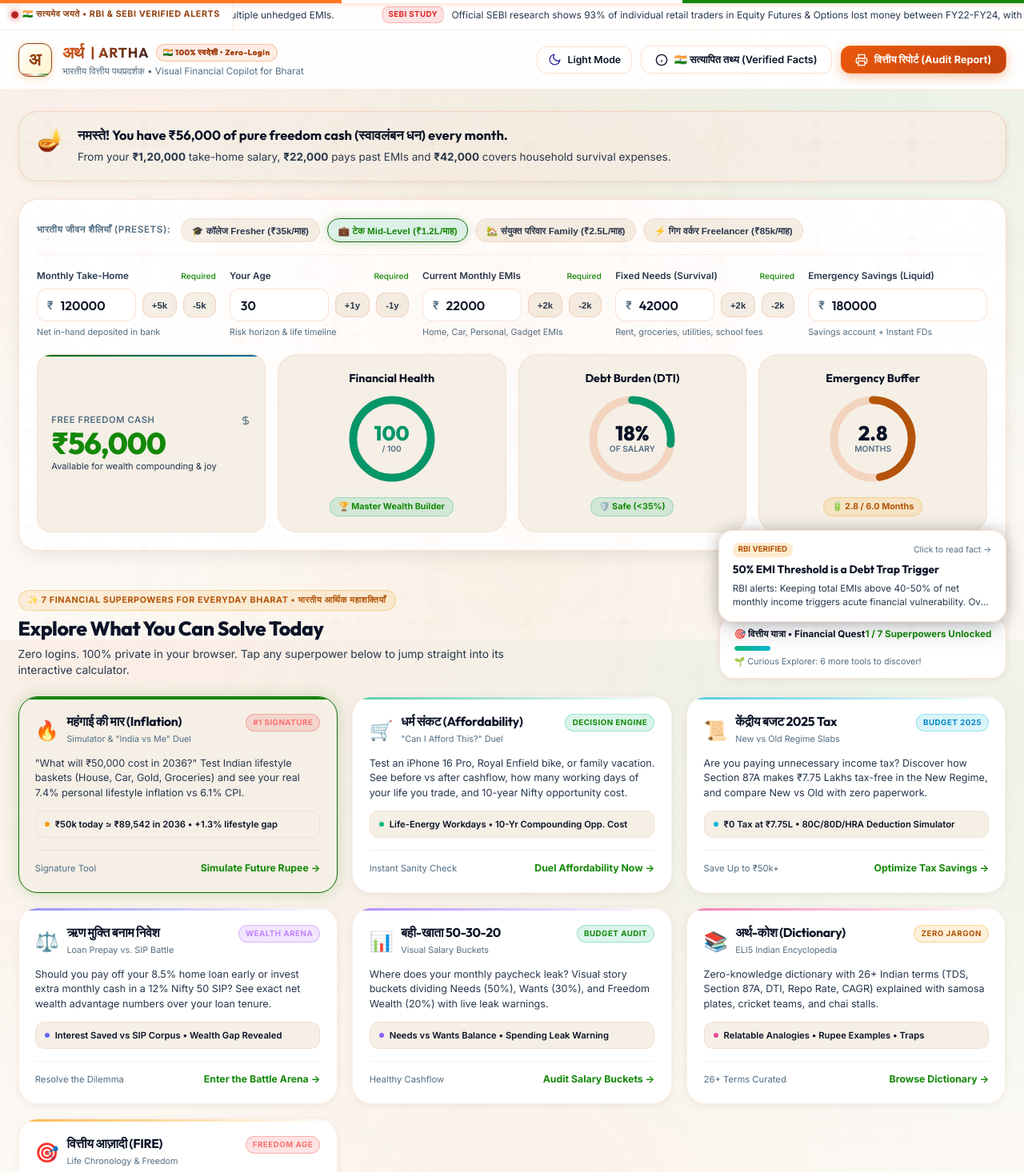
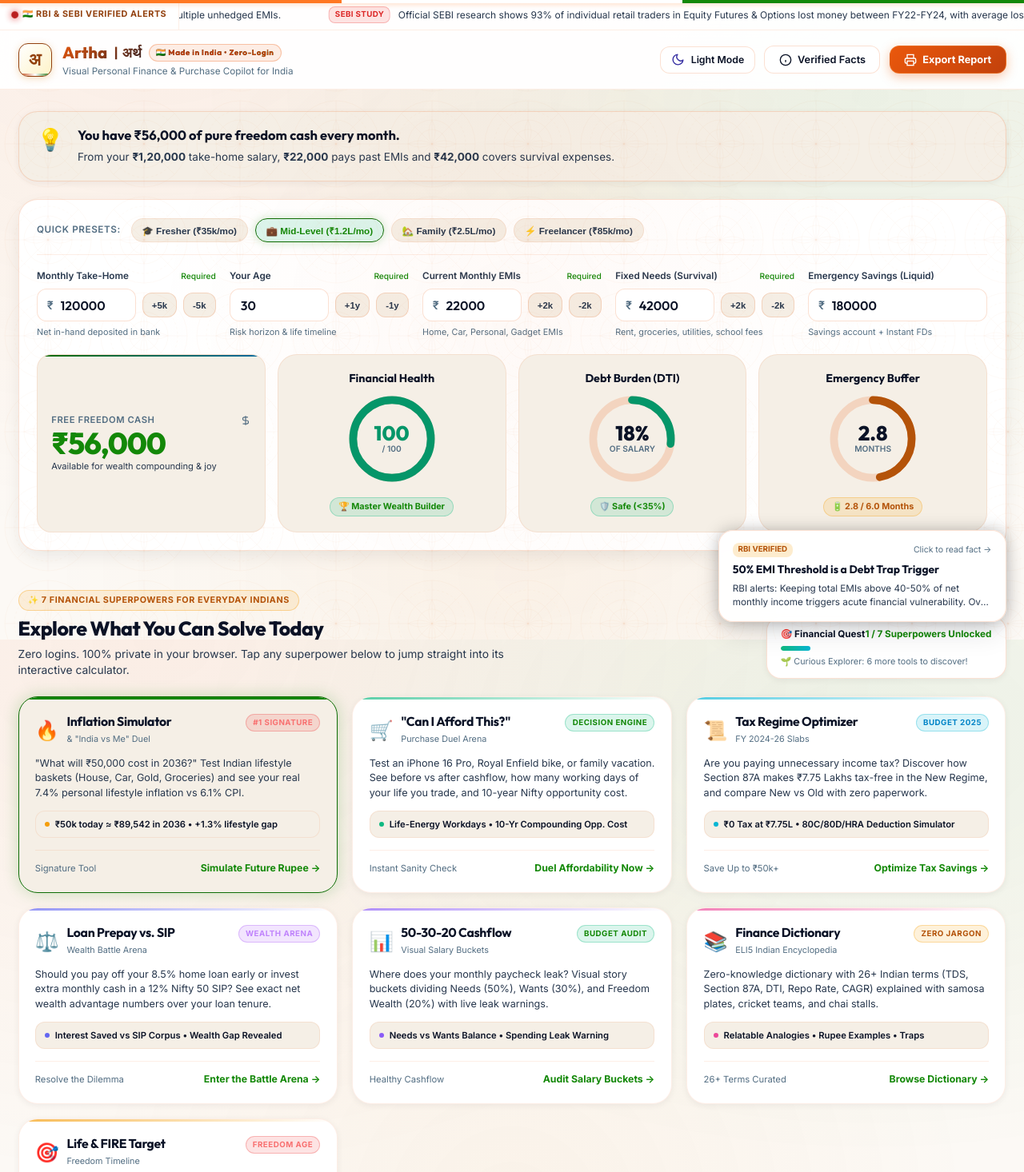
Before and after one commit to Abhishek270995/artha-finance, a website: page index.html in a window 1280 px wide. Shown: the top 1466 px of the page at 80% size. Drawn offline with Linux system fonts and the light colour scheme; a web font is replaced by a local one.

Commit message:
fix: simplify language to everyday English for common man while keeping authentic Indian colors and themes

```diff
--- a/index.html
+++ b/index.html
@@ -3,7 +3,7 @@
 <head>
   <meta charset="UTF-8">
   <meta name="viewport" content="width=device-width, initial-scale=1.0">
-  <title>Artha (अर्थ) | Visual Personal Finance & Purchase Copilot for Bharat</title>
+  <title>Artha (अर्थ) | Visual Personal Finance & Purchase Copilot for India</title>
   <meta name="description" content="Visual personal finance copilot for Indians. Compare purchase decisions before and after, optimize taxes, visualize inflation erosion, and stay protected with verified RBI/SEBI advisories.">
   <meta name="theme-color" content="#07090e">
 
@@ -29,7 +29,7 @@
   <aside class="ticker-container" aria-label="Verified Financial Advisory Ticker">
     <div class="ticker-label">
       <span class="pulse-dot"></span>
-      <span>🇮🇳 सत्यमेव जयते • RBI & SEBI Verified Alerts</span>
+      <span>🇮🇳 RBI & SEBI Verified Alerts</span>
     </div>
     <div class="ticker-viewport">
       <div class="ticker-track" id="tickerTrack">
@@ -41,14 +41,14 @@
   <!-- 2. Site Header -->
   <header class="site-header">
     <div class="container header-inner">
-      <a href="#" class="brand-wrapper" title="अर्थ (Artha) - भारतीय वित्तीय पथप्रदर्शक">
+      <a href="#" class="brand-wrapper" title="Artha | Visual Personal Finance Copilot">
         <div class="brand-logo" aria-label="Artha Logo">अ</div>
         <div class="brand-info">
           <div class="brand-name">
-            अर्थ <span class="text-subtle" style="font-weight: 700; font-size: 1.15rem; letter-spacing: 0.05em;">| ARTHA</span>
-            <span class="brand-badge">🇮🇳 100% स्वदेशी • Zero-Login</span>
-          </div>
-          <span class="brand-tagline">भारतीय वित्तीय पथप्रदर्शक • Visual Financial Copilot for Bharat</span>
+            Artha <span class="text-subtle" style="font-weight: 700; font-size: 1.15rem; letter-spacing: 0.05em;">| अर्थ</span>
+            <span class="brand-badge">🇮🇳 Made in India • Zero-Login</span>
+          </div>
+          <span class="brand-tagline">Visual Personal Finance & Purchase Copilot for India</span>
         </div>
       </a>
 
@@ -82,7 +82,7 @@
             <line x1="12" y1="16" x2="12" y2="12"></line>
             <line x1="12" y1="8" x2="12.01" y2="8"></line>
           </svg>
-          🇮🇳 सत्यापित तथ्य (Verified Facts)
+          Verified Facts
         </button>
         <button id="btnExportReport" class="btn-primary" title="Print or save your financial health audit">
           <svg width="16" height="16" viewBox="0 0 24 24" fill="none" stroke="currentColor" stroke-width="2">
@@ -90,7 +90,7 @@
             <path d="M6 18H4a2 2 0 0 1-2-2v-5a2 2 0 0 1 2-2h16a2 2 0 0 1 2 2v5a2 2 0 0 1-2 2h-2"></path>
             <rect x="6" y="14" width="12" height="8"></rect>
           </svg>
-          वित्तीय रिपोर्ट (Audit Report)
+          Export Report
         </button>
       </div>
     </div>
@@ -102,11 +102,11 @@
       <div class="container">
         <!-- Notion-style Conversational Greeting Block -->
         <div class="notion-callout" id="heroStoryCallout">
-          <div class="notion-callout-icon">🪔</div>
+          <div class="notion-callout-icon">💡</div>
           <div class="notion-callout-content">
-            <div class="notion-callout-title" id="storyGreetingTitle">नमस्ते! You have ₹56,000 of pure freedom cash (स्वावलंबन धन) every month.</div>
+            <div class="notion-callout-title" id="storyGreetingTitle">You have ₹56,000 of pure freedom cash every month.</div>
             <div class="notion-callout-body" id="storyGreetingBody">
-              From your <strong>₹1,20,000</strong> monthly take-home, <strong>₹22,000</strong> pays past EMIs and <strong>₹42,000</strong> covers fixed household survival expenses.
+              From your <strong>₹1,20,000</strong> take-home salary, <strong>₹22,000</strong> pays past EMIs and <strong>₹42,000</strong> covers survival expenses.
             </div>
           </div>
         </div>
@@ -114,11 +114,11 @@
         <div class="profile-card">
           <!-- Persona Presets Bar -->
           <div class="preset-bar">
-            <span class="preset-label">भारतीय जीवन शैलियाँ (Presets):</span>
-            <button class="preset-chip" data-preset="fresher">🎓 कॉलेज Fresher (₹35k/माह)</button>
-            <button class="preset-chip active" data-preset="techMid">💼 टेक Mid-Level (₹1.2L/माह)</button>
-            <button class="preset-chip" data-preset="family">🏡 संयुक्त परिवार Family (₹2.5L/माह)</button>
-            <button class="preset-chip" data-preset="freelancer">⚡ गिग वर्कर Freelancer (₹85k/माह)</button>
+            <span class="preset-label">Quick Presets:</span>
+            <button class="preset-chip" data-preset="fresher">🎓 Fresher (₹35k/mo)</button>
+            <button class="preset-chip active" data-preset="techMid">💼 Mid-Level (₹1.2L/mo)</button>
+            <button class="preset-chip" data-preset="family">🏡 Family (₹2.5L/mo)</button>
+            <button class="preset-chip" data-preset="freelancer">⚡ Freelancer (₹85k/mo)</button>
           </div>
 
           <!-- Inputs Grid with Visual Steppers -->
@@ -267,7 +267,7 @@
       <div class="container">
         <div class="curiosity-hub-header">
           <div class="curiosity-hub-title-group">
-            <div class="badge-curiosity-pill">✨ 7 Financial Superpowers for Everyday Bharat • भारतीय आर्थिक महाशक्तियाँ</div>
+            <div class="badge-curiosity-pill">✨ 7 Financial Superpowers for Everyday Indians</div>
             <h2 class="curiosity-hub-title">Explore What You Can Solve Today</h2>
             <p class="curiosity-hub-sub">
               Zero logins. 100% private in your browser. Tap any superpower below to jump straight into its interactive calculator.
@@ -276,7 +276,7 @@
           <!-- Duolingo-style Quest Card -->
           <div class="curiosity-quest-card">
             <div class="quest-header">
-              <span class="quest-label">🎯 वित्तीय यात्रा • Financial Quest</span>
+              <span class="quest-label">🎯 Financial Quest</span>
               <span class="quest-count" id="questCountBadge">1 / 7 Superpowers Unlocked</span>
             </div>
             <div class="quest-bar">
@@ -294,8 +294,8 @@
               <div class="curiosity-card-title-group">
                 <span class="curiosity-icon">🔥</span>
                 <div>
-                  <h3 class="curiosity-title">महंगाई की मार (Inflation)</h3>
-                  <span style="font-size: 0.72rem; color: var(--text-muted);">Simulator & "India vs Me" Duel</span>
+                  <h3 class="curiosity-title">Inflation Simulator</h3>
+                  <span style="font-size: 0.72rem; color: var(--text-muted);">& "India vs Me" Duel</span>
                 </div>
               </div>
               <span class="curiosity-priority-badge hot">#1 Signature</span>
@@ -319,8 +319,8 @@
               <div class="curiosity-card-title-group">
                 <span class="curiosity-icon">🛒</span>
                 <div>
-                  <h3 class="curiosity-title">धर्म संकट (Affordability)</h3>
-                  <span style="font-size: 0.72rem; color: var(--text-muted);">"Can I Afford This?" Duel</span>
+                  <h3 class="curiosity-title">"Can I Afford This?"</h3>
+                  <span style="font-size: 0.72rem; color: var(--text-muted);">Purchase Duel Arena</span>
                 </div>
               </div>
               <span class="curiosity-priority-badge green">Decision Engine</span>
@@ -344,8 +344,8 @@
               <div class="curiosity-card-title-group">
                 <span class="curiosity-icon">📜</span>
                 <div>
-                  <h3 class="curiosity-title">केंद्रीय बजट 2025 Tax</h3>
-                  <span style="font-size: 0.72rem; color: var(--text-muted);">New vs Old Regime Slabs</span>
+                  <h3 class="curiosity-title">Tax Regime Optimizer</h3>
+                  <span style="font-size: 0.72rem; color: var(--text-muted);">FY 2024-26 Slabs</span>
                 </div>
               </div>
               <span class="curiosity-priority-badge cyan">Budget 2025</span>
@@ -369,8 +369,8 @@
               <div class="curiosity-card-title-group">
                 <span class="curiosity-icon">⚖️</span>
                 <div>
-                  <h3 class="curiosity-title">ऋण मुक्ति बनाम निवेश</h3>
-                  <span style="font-size: 0.72rem; color: var(--text-muted);">Loan Prepay vs. SIP Battle</span>
+                  <h3 class="curiosity-title">Loan Prepay vs. SIP</h3>
+                  <span style="font-size: 0.72rem; color: var(--text-muted);">Wealth Battle Arena</span>
                 </div>
               </div>
               <span class="curiosity-priority-badge purple">Wealth Arena</span>
@@ -394,7 +394,7 @@
               <div class="curiosity-card-title-group">
                 <span class="curiosity-icon">📊</span>
                 <div>
-                  <h3 class="curiosity-title">बही-खाता 50-30-20</h3>
+                  <h3 class="curiosity-title">50-30-20 Cashflow</h3>
                   <span style="font-size: 0.72rem; color: var(--text-muted);">Visual Salary Buckets</span>
                 </div>
               </div>
@@ -419,7 +419,7 @@
               <div class="curiosity-card-title-group">
                 <span class="curiosity-icon">📚</span>
                 <div>
-                  <h3 class="curiosity-title">अर्थ-कोश (Dictionary)</h3>
+                  <h3 class="curiosity-title">Finance Dictionary</h3>
                   <span style="font-size: 0.72rem; color: var(--text-muted);">ELI5 Indian Encyclopedia</span>
                 </div>
               </div>
@@ -444,8 +444,8 @@
               <div class="curiosity-card-title-group">
                 <span class="curiosity-icon">🎯</span>
                 <div>
-                  <h3 class="curiosity-title">वित्तीय आज़ादी (FIRE)</h3>
-                  <span style="font-size: 0.72rem; color: var(--text-muted);">Life Chronology & Freedom</span>
+                  <h3 class="curiosity-title">Life & FIRE Target</h3>
+                  <span style="font-size: 0.72rem; color: var(--text-muted);">Freedom Timeline</span>
                 </div>
               </div>
               <span class="curiosity-priority-badge hot">Freedom Age</span>
@@ -471,25 +471,25 @@
       <div class="container">
         <nav class="tabs-track" aria-label="Financial Tools">
           <button class="tab-btn active" data-tab-target="inflation">
-            🔥 महंगाई Simulator <span class="tab-badge-pill hot">#1 Signature</span>
+            🔥 Inflation Simulator <span class="tab-badge-pill hot">#1 Signature</span>
           </button>
           <button class="tab-btn" data-tab-target="purchase">
-            🛒 धर्म संकट <span class="tab-badge-pill">Life-Energy</span>
+            🛒 "Can I Afford This?" <span class="tab-badge-pill">Life-Energy</span>
           </button>
           <button class="tab-btn" data-tab-target="tax">
-            📜 बजट 2025 Tax <span class="tab-badge-pill tax">₹0 Tax Slab</span>
+            📜 Tax Optimizer <span class="tab-badge-pill tax">FY 24-26 • ₹0 Tax</span>
           </button>
           <button class="tab-btn" data-tab-target="loan-vs-sip">
-            ⚖️ ऋण vs SIP <span class="tab-badge-pill">Wealth Arena</span>
+            ⚖️ Loan vs. SIP <span class="tab-badge-pill">Wealth Arena</span>
           </button>
           <button class="tab-btn" data-tab-target="budget">
-            📊 बही-खाता <span class="tab-badge-pill">50-30-20</span>
+            📊 50-30-20 Cashflow <span class="tab-badge-pill">Budget</span>
           </button>
           <button class="tab-btn" data-tab-target="dictionary">
-            📚 अर्थ-कोश <span class="tab-badge-pill dict">ELI5 Dict</span>
+            📚 Finance Dictionary <span class="tab-badge-pill dict">ELI5</span>
           </button>
           <button class="tab-btn" data-tab-target="retirement">
-            🎯 वित्तीय आज़ादी <span class="tab-badge-pill">FIRE Swaraj</span>
+            🎯 Life & FIRE <span class="tab-badge-pill">Freedom</span>
           </button>
         </nav>
       </div>
@@ -503,7 +503,7 @@
         <div class="tool-grid">
           <!-- Input Configuration -->
           <div class="tool-card">
-            <h2 class="tool-card-title">धर्म संकट निर्णय • "Can I Afford This?"</h2>
+            <h2 class="tool-card-title">Purchase Decision Engine</h2>
             <p class="tool-card-desc">
               Test any big lifestyle purchase before swiping your card or locking into EMI.
             </p>
@@ -716,7 +716,7 @@
       <section class="tool-pane" id="pane-budget">
         <div class="tool-grid">
           <div class="tool-card">
-            <h2 class="tool-card-title">बही-खाता • Bharat 50-30-20 Cashflow Buckets</h2>
+            <h2 class="tool-card-title">Bharat 50-30-20 Cashflow Buckets</h2>
             <p class="tool-card-desc">
               Every rupee you earn should have a distinct mission in your life.
             </p>
@@ -827,7 +827,7 @@
         <div class="tool-grid">
           <div class="tool-card">
             <div style="display: flex; justify-content: space-between; align-items: center; margin-bottom: 0.4rem;">
-              <h2 class="tool-card-title">केंद्रीय बजट 2025 • Tax Regime Optimizer</h2>
+              <h2 class="tool-card-title">Tax Regime Optimizer</h2>
               <button id="btnSyncTaxSalary" class="preset-chip" style="font-size: 0.72rem;">🔄 Sync from Profile</button>
             </div>
             <p class="tool-card-desc">
@@ -979,7 +979,7 @@
         <div class="tool-card" style="margin-bottom: 1.25rem;">
           <div class="badge-signature-pill">⭐ Artha Signature Feature</div>
           <h2 class="tool-card-title" style="font-size: 1.45rem; margin-top: 0.25rem;">
-            🔥 महंगाई की मार • Inflation Simulator: What Indians Actually Spend On
+            🔥 Inflation Simulator: What Indians Actually Spend On
           </h2>
           <p class="tool-card-desc" style="margin-bottom: 0.75rem;">
             Forget abstract 6% macro jargon. Select real Indian lifestyle expenses or enter any amount, and see how silent rupee decay transforms prices across your lifetime.
@@ -1304,9 +1304,9 @@
       <section class="tool-pane" id="pane-loan-vs-sip">
         <div class="tool-grid">
           <div class="tool-card">
-            <h2 class="tool-card-title">ऋण मुक्ति बनाम निवेश • Loan Prepayment vs. Equity SIP Battle</h2>
+            <h2 class="tool-card-title">Loan Prepayment vs. Equity SIP Battle</h2>
             <p class="tool-card-desc">
-              The Great Indian Dharma Dilemma: Kill an 8.75% Home Loan early or build compound wealth at 12% in Nifty 50?
+              The Great Indian Dilemma: Kill an 8.75% Home Loan early or build compound wealth at 12% in Nifty 50?
             </p>
 
             <div class="form-stack">
@@ -1440,7 +1440,7 @@
       <section class="tool-pane" id="pane-retirement">
         <div class="tool-grid">
           <div class="tool-card">
-            <h2 class="tool-card-title">वित्तीय आज़ादी • Life Chronology & FIRE Swaraj Roadmap</h2>
+            <h2 class="tool-card-title">Life Chronology & FIRE Roadmap</h2>
             <p class="tool-card-desc">
               A visual timeline of your working career and the financial shield required to protect it.
             </p>
@@ -1573,7 +1573,7 @@
             <div>
               <div class="badge-dict-pill">📖 Artha Zero-Knowledge Encyclopedia</div>
               <h2 class="tool-card-title" style="font-size: 1.5rem; margin-top: 0.25rem;">
-                📚 अर्थ-कोश • Finance & Economics Dictionary for Beginners
+                📚 Finance & Economics Dictionary for Beginners
               </h2>
               <p class="tool-card-desc" style="margin-bottom: 0.75rem;">
                 No Wall Street jargon. Every financial term, abbreviation, and tax concept explained so simply that even someone with 0 finance knowledge can understand and connect the dots.
@@ -1686,7 +1686,7 @@
   <footer class="site-footer">
     <div class="container footer-inner">
       <div class="footer-citations">
-        <span style="font-weight: 700; color: var(--gold-400);">🏛️ अधिकृत भारतीय स्रोत (Verified Indian Sources):</span>
+        <span style="font-weight: 700; color: var(--gold-400);">🏛️ Verified Indian Sources:</span>
         <span>• Reserve Bank of India (RBI Financial Stability Reports)</span>
         <span>• SEBI Investor Protection & Derivatives Study</span>
         <span>• Ministry of Finance (CBDT Union Budget 2024-25 & 2025-26)</span>
@@ -1694,12 +1694,12 @@
         <span>• AMFI Mutual Fund Guidelines & CRISIL Research</span>
       </div>
       <div class="footer-disclaimer">
-        <strong>Disclaimer:</strong> <em>अर्थ (Artha)</em> is an educational decision-support copilot designed for Indian residents and households. It does not provide registered SEBI investment advice or commercial tax consultancy. Calculations reflect official Income Tax Act provisions for FY 2024-25 / FY 2025-26 and verified RBI/MoSPI data benchmarks.
+        <strong>Disclaimer:</strong> <em>Artha (अर्थ)</em> is an educational decision-support copilot designed for Indian residents and households. It does not provide registered SEBI investment advice or commercial tax consultancy. Calculations reflect official Income Tax Act provisions for FY 2024-25 / FY 2025-26 and verified RBI/MoSPI data benchmarks.
       </div>
       <div style="display: flex; align-items: center; justify-content: space-between; flex-wrap: wrap; gap: 1rem; border-top: 1px solid var(--border-subtle); padding-top: 1rem;">
         <div style="display: flex; align-items: center; gap: 0.6rem; font-weight: 600; color: var(--text-primary); font-size: 0.85rem;">
           <span style="font-size: 1.1rem;">🇮🇳</span>
-          <span>गर्व से भारत में निर्मित • Made with Pride in Bharat</span>
+          <span>Made with pride in India</span>
         </div>
         <div class="text-subtle">
           100% Private Client-Side Architecture • No Cookies • No Trackers • Zero Login
--- a/js/app.bundle.js
+++ b/js/app.bundle.js
@@ -1506,10 +1506,10 @@
       const storyTitle = document.getElementById("storyGreetingTitle");
       const storyBody = document.getElementById("storyGreetingBody");
       if (storyTitle) {
-        storyTitle.textContent = `\u0928\u092E\u0938\u094D\u0924\u0947! You have ${formatINR(vitals.surplus)} of pure freedom cash (\u0938\u094D\u0935\u093E\u0935\u0932\u0902\u092C\u0928 \u0927\u0928) every month.`;
+        storyTitle.textContent = `You have ${formatINR(vitals.surplus)} of pure freedom cash every month.`;
       }
       if (storyBody) {
-        storyBody.innerHTML = `From your <strong>${formatINR(vitals.salary)}</strong> take-home salary, <strong>${formatINR(vitals.emi)}</strong> pays past EMIs and <strong>${formatINR(vitals.expenses)}</strong> covers household survival expenses.`;
+        storyBody.innerHTML = `From your <strong>${formatINR(vitals.salary)}</strong> take-home salary, <strong>${formatINR(vitals.emi)}</strong> pays past EMIs and <strong>${formatINR(vitals.expenses)}</strong> covers survival expenses.`;
       }
       if (hudSalary) hudSalary.textContent = formatINR(vitals.salary);
       if (hudSurplus) hudSurplus.textContent = formatINR(vitals.surplus);
--- a/js/app.js
+++ b/js/app.js
@@ -222,10 +222,10 @@ class ArthaApp {
     const storyTitle = document.getElementById('storyGreetingTitle');
     const storyBody = document.getElementById('storyGreetingBody');
     if (storyTitle) {
-      storyTitle.textContent = `नमस्ते! You have ${formatINR(vitals.surplus)} of pure freedom cash (स्वावलंबन धन) every month.`;
+      storyTitle.textContent = `You have ${formatINR(vitals.surplus)} of pure freedom cash every month.`;
     }
     if (storyBody) {
-      storyBody.innerHTML = `From your <strong>${formatINR(vitals.salary)}</strong> take-home salary, <strong>${formatINR(vitals.emi)}</strong> pays past EMIs and <strong>${formatINR(vitals.expenses)}</strong> covers household survival expenses.`;
+      storyBody.innerHTML = `From your <strong>${formatINR(vitals.salary)}</strong> take-home salary, <strong>${formatINR(vitals.emi)}</strong> pays past EMIs and <strong>${formatINR(vitals.expenses)}</strong> covers survival expenses.`;
     }
 
     if (hudSalary) hudSalary.textContent = formatINR(vitals.salary);
```
